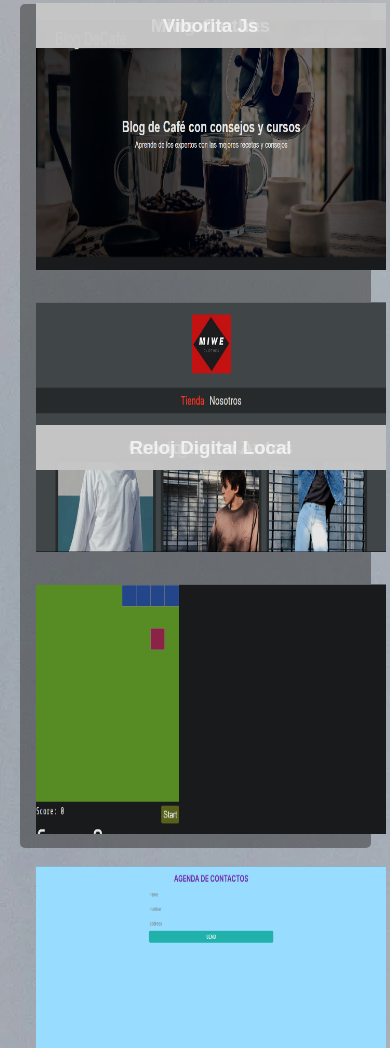
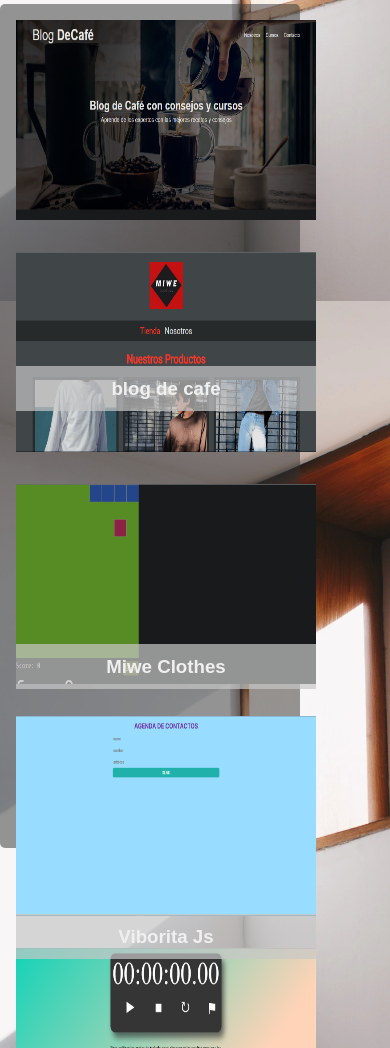
Before and after one commit to ThiagoDominguez/lab-programacion, a plain HTML site: page practicas/Portafolio/about-me.html in a window 390 px wide. Shown: the part 1387-2435 px from the top of the page. Drawn offline with Linux system fonts and the light colour scheme.

Commit message:
testing responsive

```diff
--- a/practicas/Portafolio/about-me.html
+++ b/practicas/Portafolio/about-me.html
@@ -41,37 +41,37 @@
 
   <h2 id="portafolio-proyectos" onmouseover="changeProjectsOver()" onmouseleave="changeProjectsLeave()">Proyectos</h2>
   <div class="portafolio" id="portafolio">
-        <div class="container-proyecto">
+        <div class="container-proyecto blog-de-cafe">
           <h3>blog de cafe</h3>
           <div class="proyecto">
           <a target="_blank" href="https://blogdecafe.netlify.app/"><img src="assets/blogdecafe.png" alt="pagina web blog de cafe"></a>
           </div>
         </div>
-        <div class="container-proyecto">
+        <div class="container-proyecto miwe-clothes">
           <h3>Miwe Clothes</h3>
           <div class="proyecto">
           <a target="_blank" href="https://miwe-clothes.netlify.app"><img src="assets/miwe-clothes.png" alt="Pagina web miwe clothes"></a>
           </div>
         </div>
-        <div class="container-proyecto">
+        <div class="container-proyecto viborita-js"  >
           <h3>Viborita Js</h3>
           <div class="proyecto">
           <a target="_blank" href="https://viborita-js.netlify.app/"><img src="assets/viborita-js.png" alt="Juego de la viborita"></a>
         </div>
         </div>
-        <div class="container-proyecto-2">
+        <div class="container-proyecto-2 agenda-js">
           <h3>Agenda Js</h3>
           <div class="proyecto">
           <a target="_blank" href="https://yourcontacts-js.netlify.app/"><img src="assets/your-contacts.png" alt="pagina web de agenda "></a>
         </div>
       </div>
-        <div class="container-proyecto-2">
+        <div class="container-proyecto-2 cronometro-js">
           <h3>Cronometro Autos</h3>
           <div class="proyecto">
           <a target="_blank" href="https://cronometro-js-gamma.vercel.app/"><img src="assets/cronometro-js.png" alt="cronometro para carreras"></a>
         </div>
       </div>
-        <div class="container-proyecto-2">
+        <div class="container-proyecto-2 reloj-digital">
           <h3>Reloj Digital Local</h3>
           <div class="proyecto">
           <a target="_blank" href="https://reloj-digital-one.vercel.app/"><img src="assets/reloj-digital.png" alt="Reloj digital local"></a>
--- a/practicas/Portafolio/style.css
+++ b/practicas/Portafolio/style.css
@@ -284,18 +284,28 @@ svg {
 @media (max-width: 500px) {
   body {
     background: url(assets/pexels-joão-jesus-921294.webp);
+    background-repeat: no-repeat;
+    background-attachment: fixed;
+    background-size: cover;
   }
   .header {
     width: auto;
     font-size: 10px;
   }
   svg {
-    width: 368px;
-    margin: 0 auto;
+    margin-top: -16rem;
+    width: auto;
+    height: 100vh;
+    /* margin: 0 auto; */
+  }
+  svg image {
+    width: 300px;
+    height: 100vh;
   }
 
   .languages {
-    margin-top: -500px;
+    margin-top: -1250px;
+    font-size: 2rem;
   }
 
   #flex-container {
@@ -315,6 +325,9 @@ svg {
   }
   .portafolio {
     grid-template-columns: repeat(1, 1fr);
+    width: 300px;
+    margin: 0;
+    padding: 0;
   }
   #personal-info-paragraph,
   .container-contact {
@@ -327,4 +340,60 @@ svg {
     width: 50px;
     height: 50px;
   }
+  .proyecto img {
+    width: 300px;
+    height: 200px;
+  }
+
+  .container-proyecto {
+    /* margin: 0.2rem; */
+    width: 300px;
+    height: 200px;
+    text-align: center;
+  }
+
+  .container-proyecto-2 {
+    /* margin: 0.2rem; */
+    width: 300px;
+    height: 200px;
+    text-align: center;
+  }
+  .container-proyecto h3 {
+    position: absolute;
+    margin: 0 auto;
+    justify-content: center;
+    width: 300px;
+    height: 45px;
+    line-height: 45px;
+    color: #f0f0f0;
+    background-color: rgba(200, 200, 200, 0.7);
+  }
+  .container-proyecto-2 h3 {
+    position: absolute;
+    margin: 0 auto;
+    justify-content: center;
+    width: 300px;
+    height: 45px;
+    line-height: 45px;
+    color: #f0f0f0;
+    background-color: rgba(200, 200, 200, 0.7);
+  }
+  .reloj-digital h3 {
+    bottom: -275vh;
+  }
+  .cronometro-js h3 {
+    bottom: -243vh;
+  }
+  .agenda-js h3 {
+    bottom: -210vh;
+  }
+  .viborita-js h3 {
+    bottom: -178vh;
+  }
+  .miwe-clothes h3 {
+    bottom: -146vh;
+  }
+  .blog-de-cafe h3 {
+    bottom: -113vh;
+  }
 }
```
